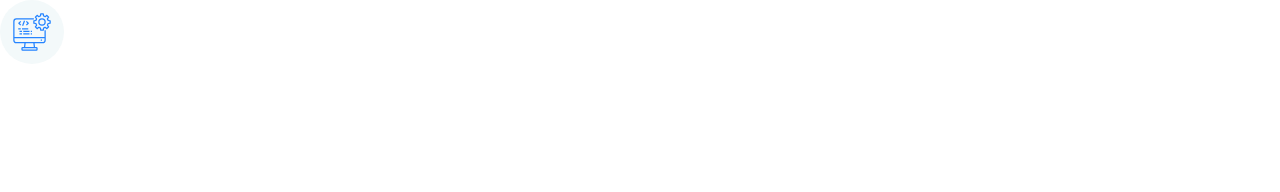
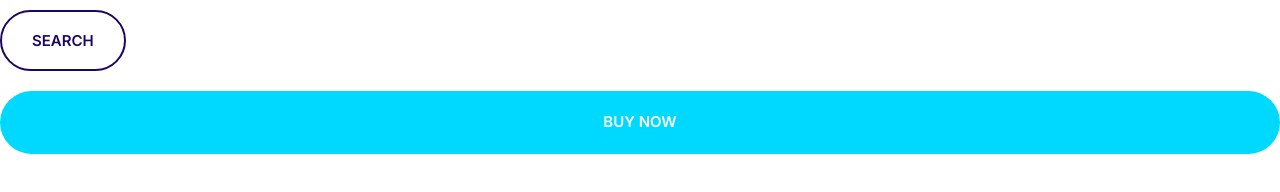
Before and after one commit to sayyedaliasgar/Moshify, a plain HTML site: page index.html in a window 1280 px wide. Drawn offline with Linux system fonts and the light colour scheme.

Commit message:
Build the buttons component.

```diff
--- a/CSS/style.css
+++ b/CSS/style.css
@@ -4,6 +4,10 @@
     --color-accent: #ff3400;
     --color-heading: #1b0760;
     --color-body:#918ca4;
+}
+
+*, *::after, *::before {
+    box-sizing: border-box;
 }
 
 /* Typography */
@@ -165,3 +169,67 @@ a {
     justify-content: center;
     align-items: center;
 }
+
+
+/* Buttons */
+.btn {
+    border-radius: 40px;
+    border: 0;
+    cursor: pointer;
+    font-size: 1.8rem;
+    font-weight: 600;
+    padding: 2rem 3rem;
+    text-transform: uppercase;
+    text-align: center;
+    margin: 1rem 0;
+    white-space: nowrap;
+}
+
+.btn--primary {
+    background: var(--color-primary);
+    color: #ffff;
+}
+
+.btn--primary:hover {
+    background: #38affd;
+}
+
+.btn--secondary {
+    background: var(--color-secondary);
+    color: #ffff;
+}
+
+.btn--secondary:hover {
+    background: #00c8eb;
+}
+
+.btn--accent {
+    background: var(--color-accent);
+    color: #ffff;
+}
+
+.btn--accent:hover {
+    background: #ec3000;
+}
+
+.btn--block {
+    width: 100%;
+    display: inline-block;
+}
+
+.btn--outline {
+    background: #ffff;
+    color: var(--color-heading);
+    border: 2px solid var(--color-heading);
+}
+
+.btn--outline:hover {
+    background: var(--color-heading);
+    color: #ffff;
+}
+
+@media screen and (min-width: 1024px) {
+    .btn {
+        font-size: 1.5rem;
+    }
+}
--- a/index.html
+++ b/index.html
@@ -11,10 +11,7 @@
     <link rel="stylesheet" href="/CSS/style.css">
 </head>
 <body>
-    <span class="icon-container">
-        <svg class="icon icon--primary">
-            <use xlink:href="images/sprite.svg#computer"></use>
-          </svg>
-    </span>
+<button class="btn btn--primary btn--outline">Search</button>
+<a href="#" class="btn btn--secondary btn--block">Buy Now</a>
 </body>
 </html>
```
Also changed, not shown: CSS/Components/buttons.html (added, +2 -0 lines).
